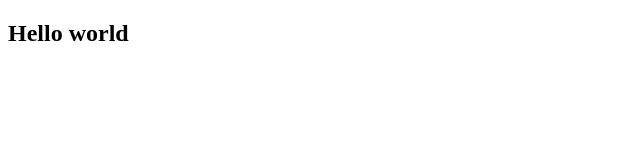
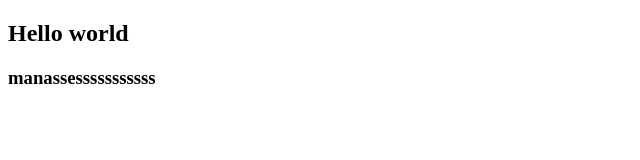
Before and after one commit to morggyogola/collaboration, a plain HTML site: page index.html in a window 1280 px wide. Shown: the whole page, without its empty margins (0-640 px from the left). Drawn offline with Linux system fonts and the light colour scheme.

Commit message:
fouth commit

```diff
--- a/index.html
+++ b/index.html
@@ -7,5 +7,6 @@
 </head>
 <body>
     <h2>Hello world</h2>
+    <h3>manassesssssssssss</h3>
 </body>
 </html>
```
